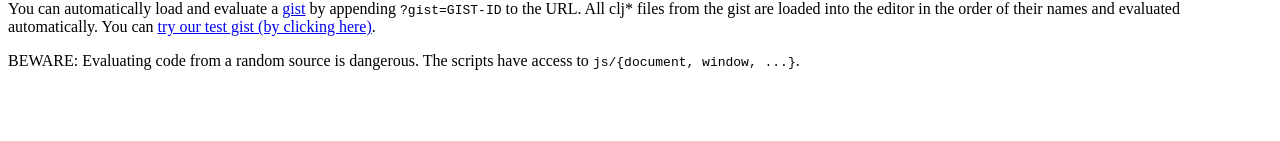
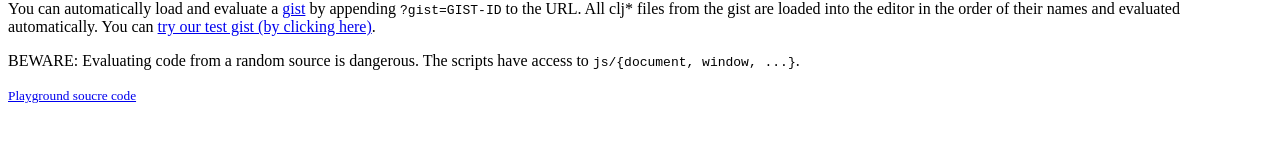
Before and after one commit to babashka/sci.configs, a website: page playground/www/index.html in a window 1280 px wide. Shown: the part 569-710 px from the top of the page. Drawn offline with Linux system fonts and the light colour scheme.

Commit message:
Link to bug id, add source code link (#35)

```diff
--- a/playground/www/index.html
+++ b/playground/www/index.html
@@ -46,6 +46,7 @@
   <p>BEWARE: Evaluating code from a random source is dangerous.
     The scripts have access to <code>js/{document, window, ...}</code>.
   </p>
+  <p><small><a href="https://github.com/babashka/sci.configs/tree/main/playground">Playground soucre code</a></small></p>
 </body>
 <script src="js/playground.js"></script>
 
```
Also changed, not shown: 1 other file.
